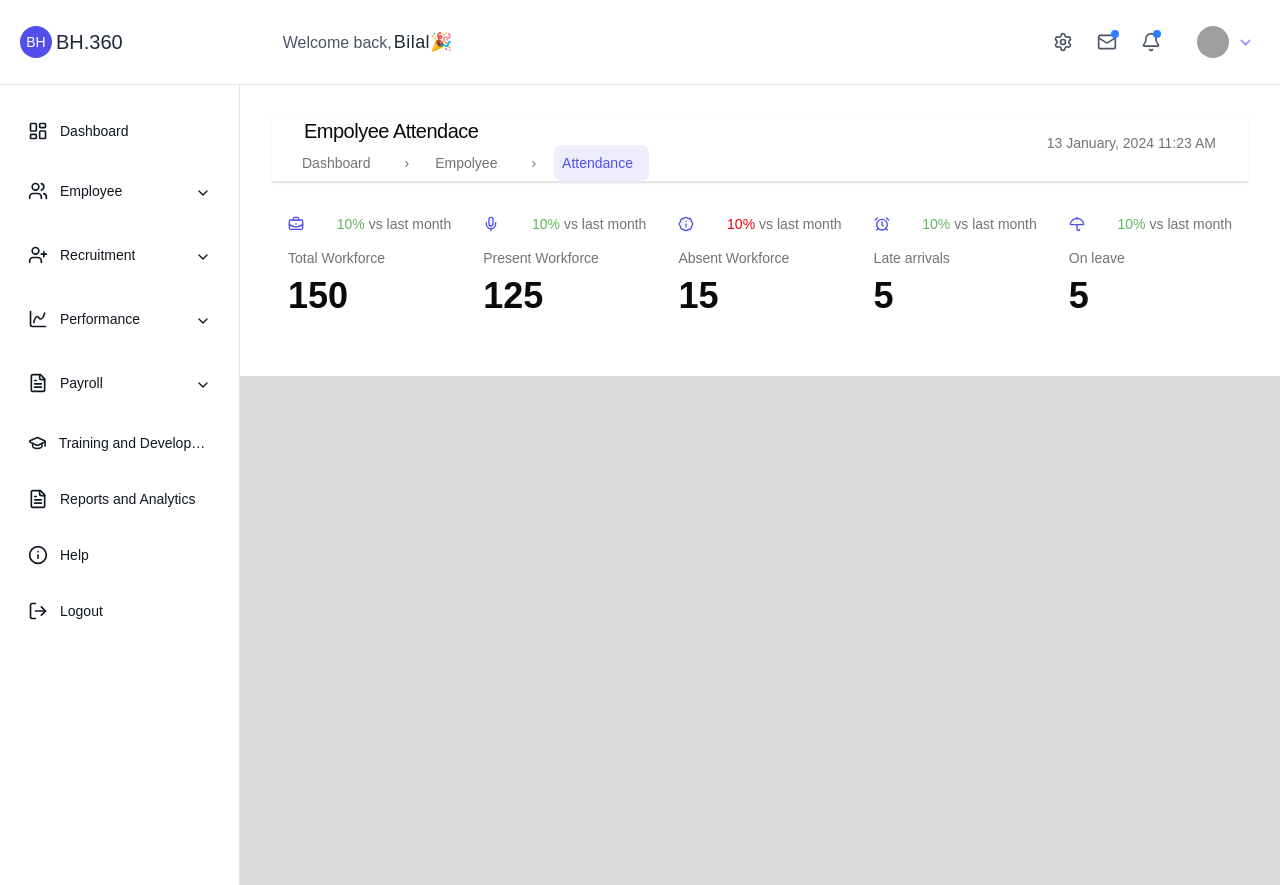
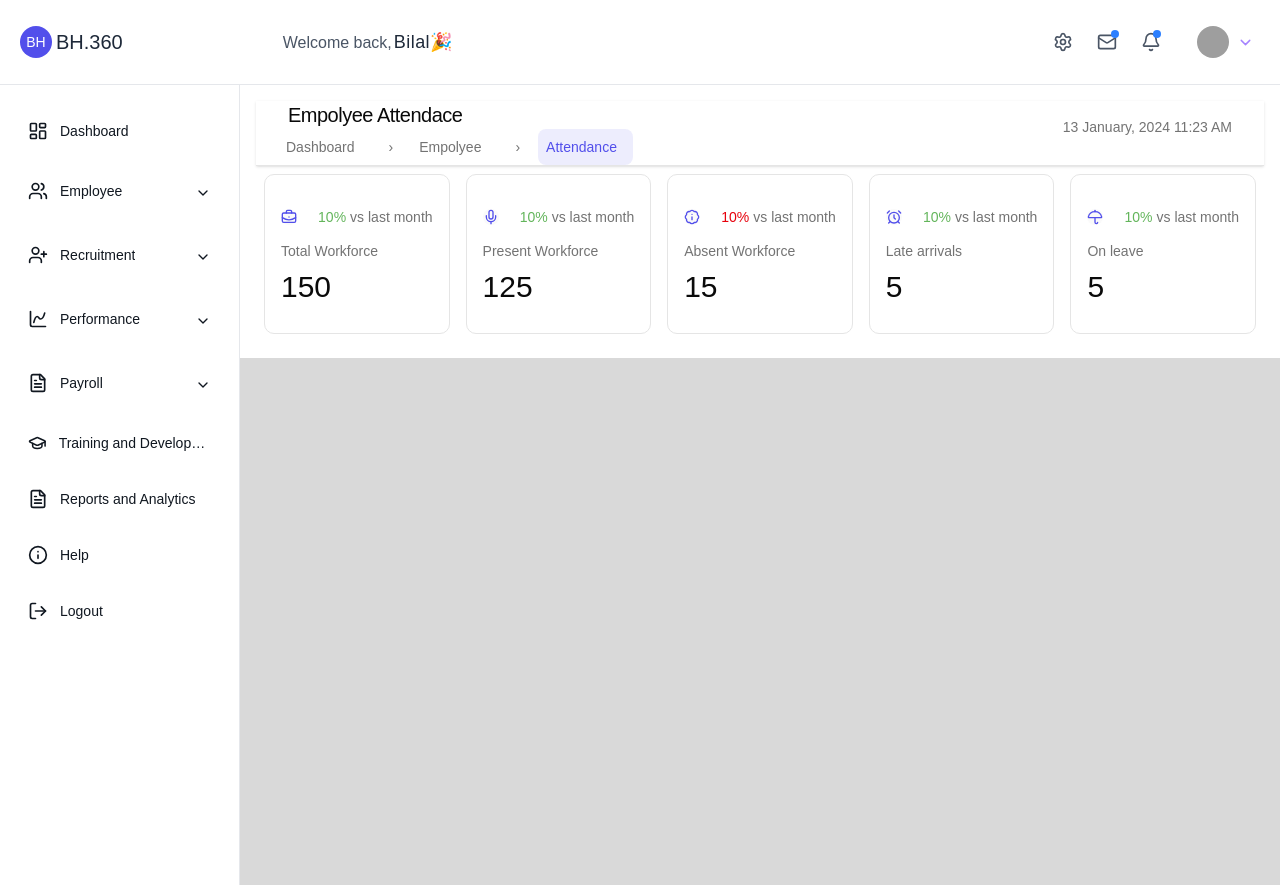
Before and after one commit to bilals2008/bh360-dashboard, a React (Vite) app: page / in a window 1280 px wide. Built offline with nearby package versions, Linux system fonts and the light colour scheme; grey boxes are pictures that could not be loaded.

Commit message:
fix:  some padding

```diff
--- a/src/dashboard/EmpolyeeAttentance/EmpolyeeAttendace.jsx
+++ b/src/dashboard/EmpolyeeAttentance/EmpolyeeAttendace.jsx
@@ -4,7 +4,7 @@ import StatsGrid from "./attendance-stats/StatsGrid";
 
 function EmpolyeeAttendace() {
   return (
-    <div className="bg-background  p-2 sm:p-4 lg:p-8">
+    <div className="bg-background p-2 sm:p-4">
       <DashboardHeader
         title="Empolyee Attendace"
         breadcrumbItems={[
--- a/src/dashboard/EmpolyeeAttentance/attendance-stats/StatsCard.jsx
+++ b/src/dashboard/EmpolyeeAttentance/attendance-stats/StatsCard.jsx
@@ -11,7 +11,7 @@ const StatsCard = ({
 
 
   return (
-    <div className={`p-2 `}>
+    <div className={`p-2 sm:p-4 bg-card rounded-lg border border-border`}>
       <div className="flex items-center justify-evenly lg:justify-between my-3 sm:my-4">
         <div className="rounded-xl bg-muted/50">
           <div className="text-[#524feb] text-sm sm:text-xs">
@@ -33,7 +33,7 @@ const StatsCard = ({
         <h3 className="text-xs sm:text-sm font-medium text-muted-foreground mb-1 sm:mb-2 leading-tight">
           {title}
         </h3>
-        <p className="text-2xl sm:text-3xl lg:text-4xl font-bold text-foreground">
+        <p className=" text-xl sm:text-2xl lg:text-3xl font-medium text-foreground">
           {value}
         </p>
       </div>
```
Also changed, not shown: src/dashboard/dashboardHeader/DashboardHeader.jsx (+0 -21 lines).
